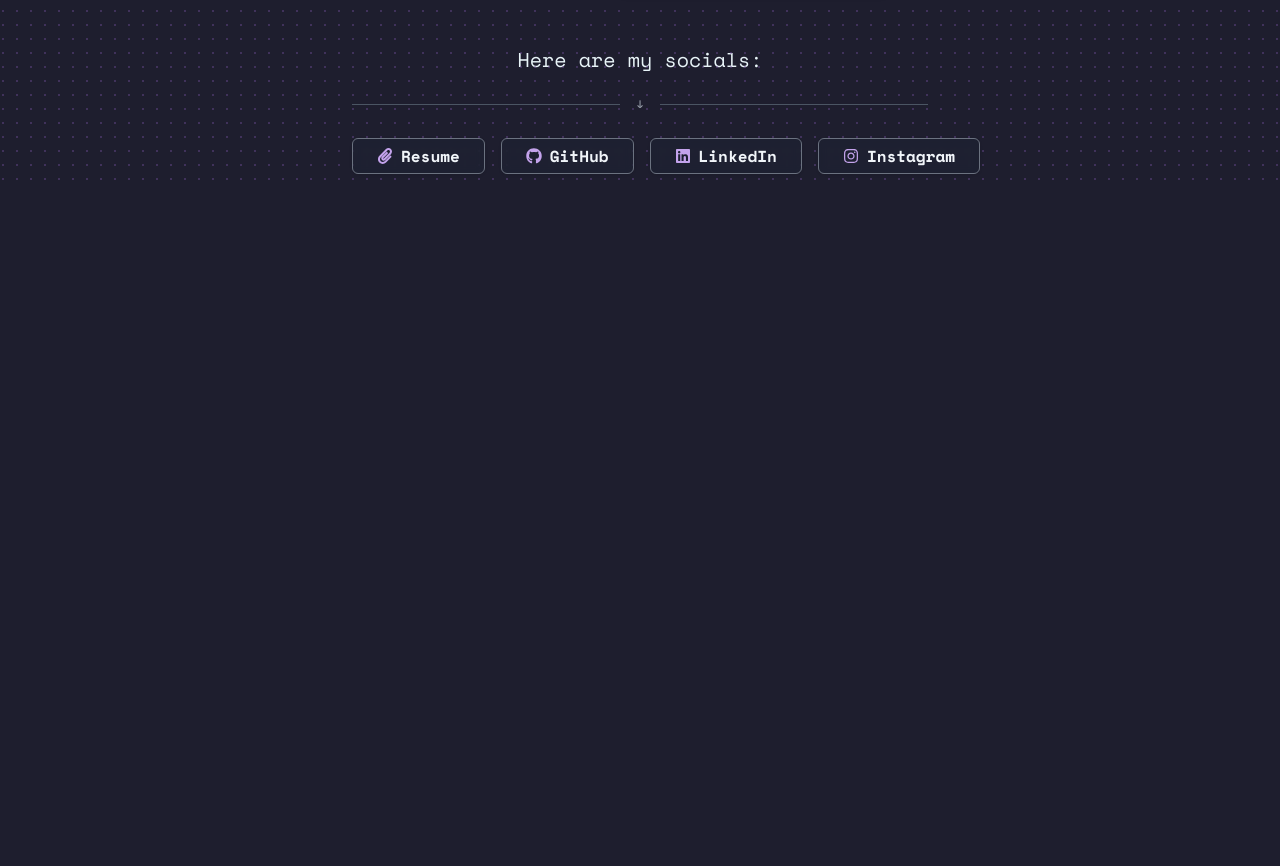
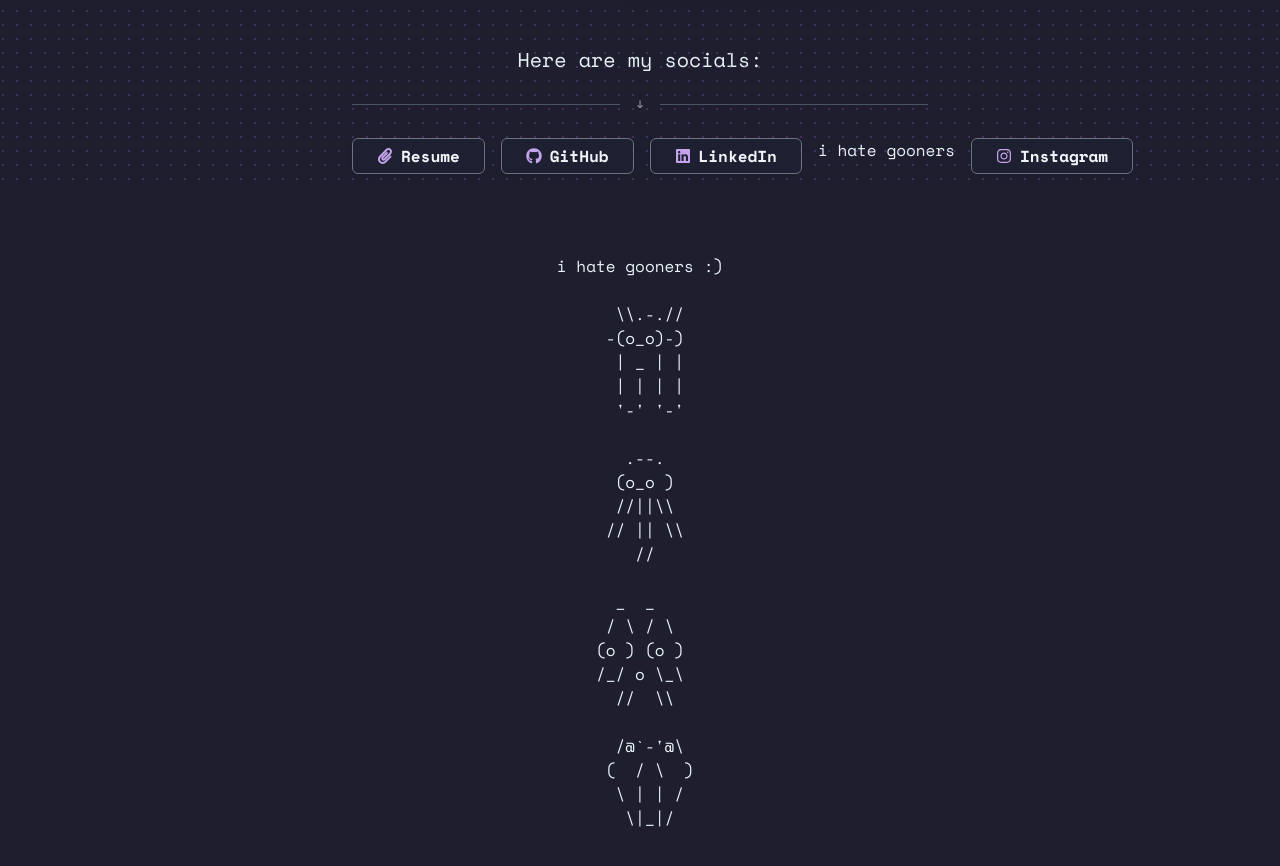
Before and after one commit to Blynkosaur/personal-portfolio-v2, a Next.js app: page / in a window 1280 px wide. Shown: the part 620-1486 px from the top of the page. Before the commit the page ends 914 px from the top, so only its background shows below. Built offline with nearby package versions, Linux system fonts and the light colour scheme.

Commit message:
figures done

```diff
--- a/src/app/page.js
+++ b/src/app/page.js
@@ -16,7 +16,7 @@ import { Checkbox } from "@/components/ui/checkbox";
 import PixelTrail from "@/components/PixelTrail";
 import TargetCursor from "@/components/TargetCursor";
 import { useState, useEffect } from "react";
-
+import { FigureOne, FigureTwo, FigureThree, FigureFour } from "@/components/MonsterFigure";
 import React from "react";
 import { AlignCenterVertical } from "lucide-react";
 
@@ -488,6 +488,9 @@ export default function Home() {
             )}
           </Link>
         </Button>
+        <pre>i hate
+gooners
+        </pre>
         <Button
           className="cursor-target w-full sm:w-auto bg-slate-800/30 text-slate-100 hover:bg-slate-700/50 hover:border-slate-300 hover:text-slate-600 transition-all duration-200 backdrop-blur-sm px-6 py-3 text-base"
           asChild
@@ -521,6 +524,13 @@ export default function Home() {
       </div>
       {/* Bottom spacing for mobile scrolling */}
       <div className="h-20"></div>
+            <pre>i hate
+
+        gooners :)</pre>
+      <FigureOne/>
+      <FigureTwo/>
+      <FigureThree/>
+      <FigureFour/>
     </div>
   );
 }
--- a/src/components/MonsterFigure.jsx
+++ b/src/components/MonsterFigure.jsx
@@ -1,47 +1,51 @@
-import { motion } from "motion/dist/react";
-const figureOne = <pre>
-
-   \.-./
- -(o o)-
-  | - |
-  | | |
+import { motion } from "motion/react";
+function FigureOne(){
+  return(<motion.pre>{`
+  \\\\.-.//
+ -(o_o)-)
+  | _ | |
+  | | | |
   '-' '-'
-  </pre>;
+  `}</motion.pre>)
+}
 function FigureTwo(){
 
   const figureTwo =
-    <pre>
-   .--.
+ `   .--.
   (o_o )
-  //||\\
- // || \\
-    //
-  </pre>;
+  //||\\\\
+ // || \\\\
+    //   `;
   return (
-  <motion.div>{figureTwo}</motion.div>
+  <motion.pre>{figureTwo}</motion.pre>
   )
 }
-  const figureThree =
-<pre>
- / \__/ \
- \_/  \_/
-/ _/\_  \
- \__/\__/
- (='.'=)
- (")_(")
-</pre>;
+  function FigureThree (){
+  const figureThree = `
+  _  _
+ / \\ / \\
+(o ) (o )
+/_/ o \\_\\
+  //  \\\\
+`;
 
-  const figureFour =
-<pre>
-  _   _
- /@`-'@\
-(  / \  )
- \ | | /
-  \|_|/
-</pre>
+return(<motion.pre>
+ {figureThree}
+</motion.pre>)}
+
+  function  FigureFour (){
+  const figureFour = `
+   /@\`-'@\\
+  (  / \\  )
+   \\ | | /
+    \\|_|/
+        `;
+
+return(<motion.pre>{figureFour}</motion.pre>)
+}
 export {
-  figureOne,
+  FigureOne,
   FigureTwo,
-  figureThree,
-  figureFour
+  FigureThree,
+  FigureFour
 }
```
